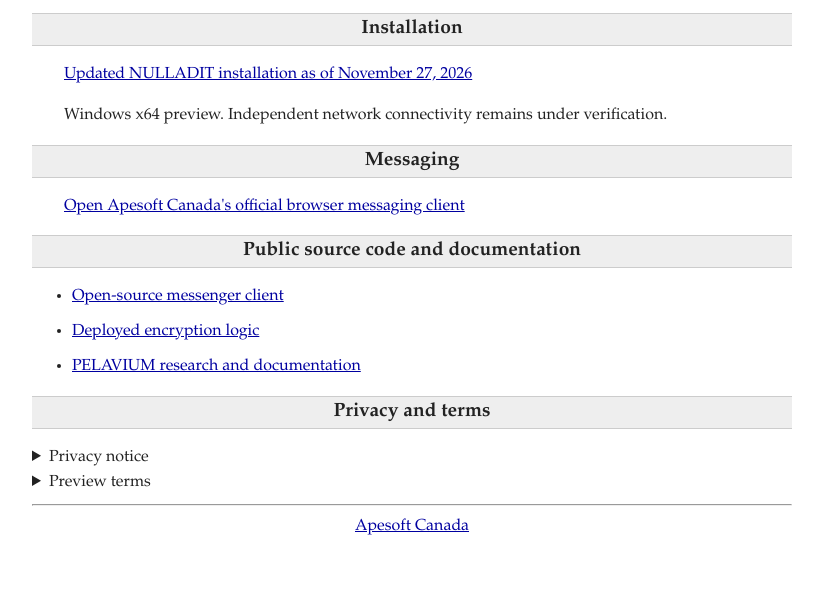
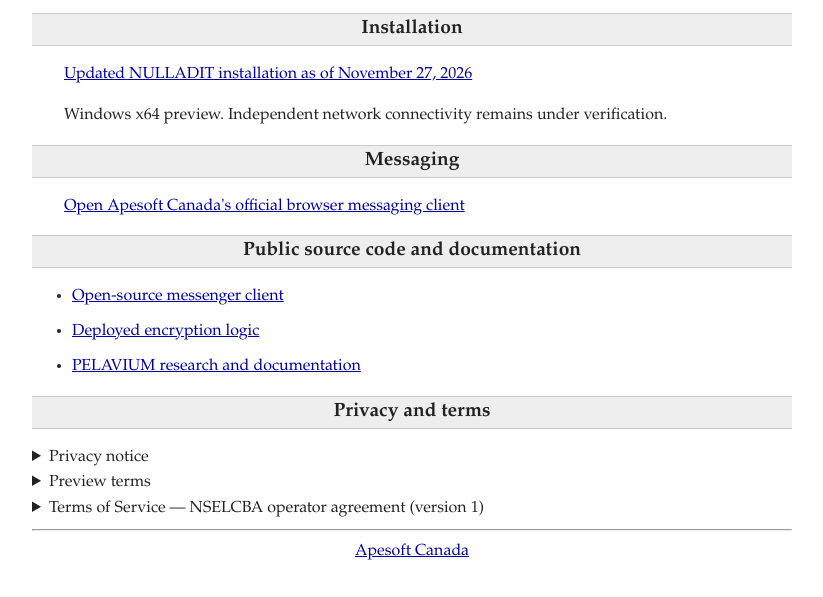
Before and after one commit to apesoft-official/nulladit-opensource, a website built with Vite: page index.html in a window 1280 px wide. Shown: the part 313-910 px from the top of the page, without its empty margins (228-1051 px from the left). Before the commit the page ends 884 px from the top, so only its background shows below. Built offline with nearby package versions, Linux system fonts and the light colour scheme.

Commit message:
Publish NSELCBA version 1 operator terms on homepage

```diff
--- a/index.html
+++ b/index.html
@@ -11,4 +11,16 @@
 <p>Where account registration is enabled in a future release, any stated $10-equivalent account fee would not by itself prove a person's identity or grant unrestricted access to the Pelavium pool. Account registration is not operational in this public preview.</p>
 <p>Read the <a href="https://github.com/apesoft-official/nulladit-opensource-messenger-client/blob/main/CONSTITUTION.md">NULLADIT Constitution</a>, <a href="https://github.com/apesoft-official/nulladit-opensource-messenger-client/blob/main/docs/ARCHITECTURE.md">architecture and preview status</a>, <a href="https://github.com/apesoft-official/nulladit-pelavium/blob/main/VESTIGIUM.md">Vestigium technical note</a>, <a href="https://github.com/apesoft-official/nulladit-pelavium">Pelavium research repository</a>, and <a href="https://github.com/apesoft-official/nulladit-deployed-open-source-encryption-logic">public encryption-logic repository</a>.</p>
 </details><details><summary>Preview terms</summary><p>The installer is experimental software. Network availability and compatibility are not guaranteed. Do not rely on this preview for critical communications.</p></details>
+<details id="nselcba"><summary>Terms of Service — NSELCBA operator agreement (version 1)</summary><p>These supplemental terms apply only to voluntary future reward-eligible node participation, not ordinary messaging or installation. The standalone deployment was reported confirmed on November 28, 2026; independent bytecode reconciliation and production integration remain pending. Viewing this page does not constitute assent, activate mining, or authorize token rewards.</p><p><a href="https://explorer.zksync.io/address/0x345b71De17C351fdc8AC964d5ADF67Fe36bCd627">Reported NSELCBA contract on ZKsync Era (chain 324)</a>. Canonical terms commitment: <code style="overflow-wrap:anywhere">0x562d1df1b410a8791d7c0df7957d9e20c95fd9ed9c1ee5ebdf829c83b2367b04</code>.</p><pre style="white-space:pre-wrap;overflow-wrap:anywhere;font:inherit">NULLADIT NSELCBA OPERATOR TERMS — VERSION 1
+
+By calling acceptTerms from this wallet, I voluntarily accept these operator terms for future NULLADIT Proof-of-Service participation. I understand that wallet control proves control of this cryptographic account only; it does not establish my legal identity, tax status, or authority for another person.
+
+For each service exchange I attest, I state that I performed or supplied the service identified by an opaque evidence commitment, and that I accepted the stated quantity of NULL22 as the parties' agreed non-cash consideration for that service. The receipt records my statement and the agreed service value entered for that exchange; the value field is denominated in millionths of one Canadian dollar. The contract does not verify service performance, token delivery, or the correctness of a valuation.
+
+The parties' description or agreement does not determine the legal classification of NULL22, the exchange, or any related activity. It does not establish that the exchange qualifies as barter under every applicable law, that NULL22 is or is not a security, or that the entered value is the legally required fair market value. No term promises redemption, liquidity, profit, appreciation, or a particular Canadian-dollar value. I remain responsible for maintaining records and meeting obligations that apply to me.
+
+I understand that acceptance and service-exchange attestations are public, permanent blockchain records. I will not submit message content, a person's legal identity, recipient information, IP address, device or browser identifiers, location, private keys, or raw evidence. I will use only an opaque commitment that does not reveal those details.
+
+This on-chain assent records my operator acceptance. It is not a legal opinion, a regulatory exemption, a determination by a Canadian authority, or proof that another party has paid or that a service has been independently verified.
+</pre><p>The project name does not certify legal or regulatory approval. See the <a href="https://github.com/apesoft-official/nulladit-pelavium/blob/1d5ad36a1f3d13280d7a79ff5c4548319cd7c3b5/docs/NSELCBA-OPERATOR-TERMS.md">canonical version 1 text</a>.</p></details>
 <footer><hr><a href="https://apesoft.ca">Apesoft Canada</a></footer></main><div id="app" hidden></div><script type="module">if(new URLSearchParams(location.search).get('client')==='1'){document.querySelector('header').hidden=true;document.querySelector('#landing').hidden=true;document.querySelector('#app').hidden=false;import('/src/main.js');}</script></body></html>
```
